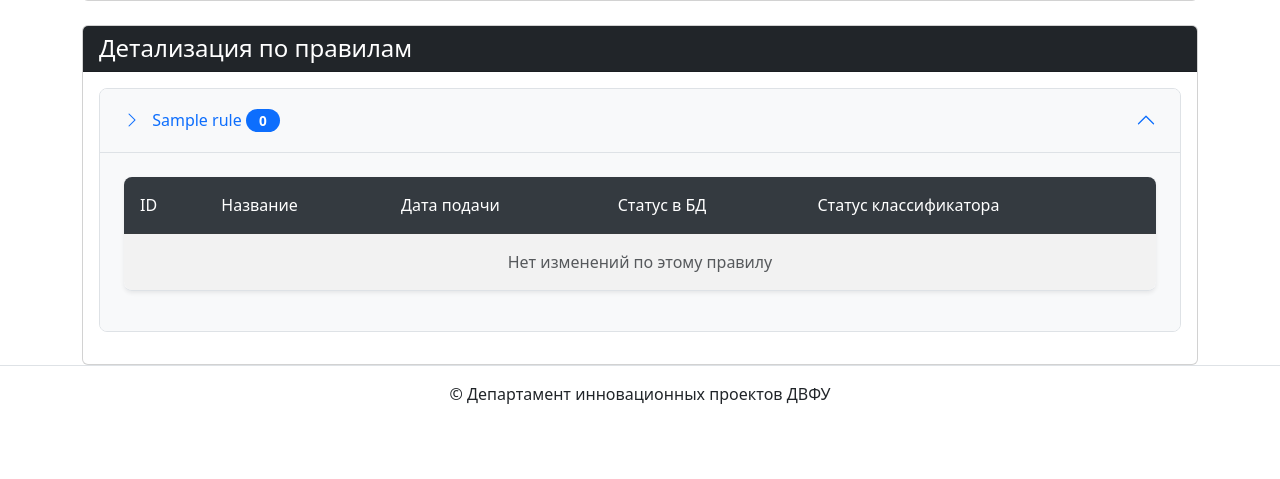
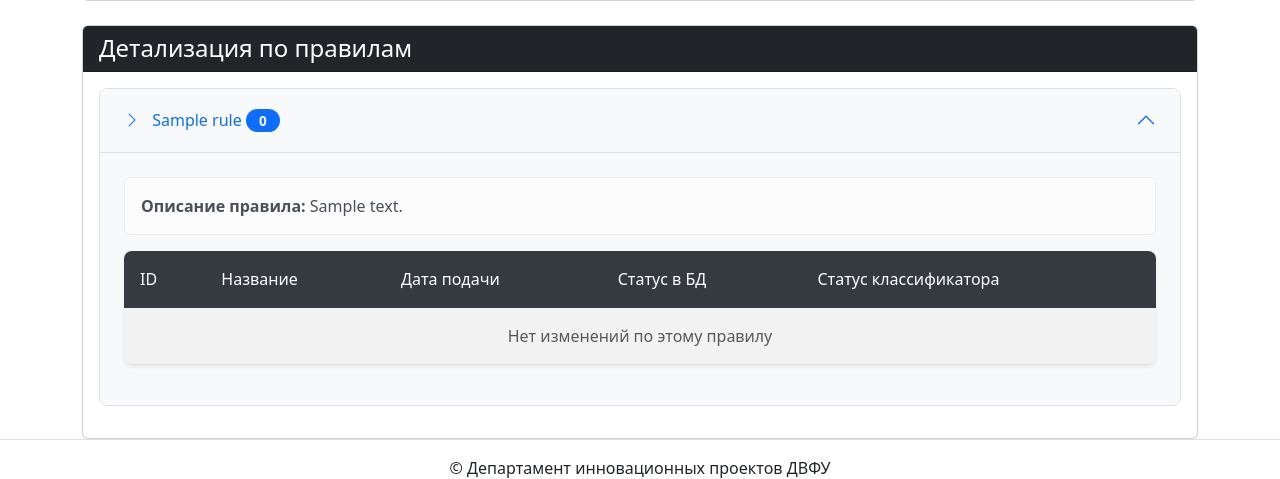
Before and after one commit to DepartmentOfSoftwareEngineeringFEFU/B9121-09.03.04_Verkhovtcov, a Django app: page /solver/ in a window 1280 px wide. Shown: the part 472-951 px from the top of the page. Before the commit the page ends 876 px from the top, so only its background shows below. Run offline with Django 5.2, Linux system fonts and the light colour scheme; tables that the repository leaves empty hold one stand-in row (values such as "Sample post").

Commit message:
Добавлен вывод описания правил

```diff
--- a/system/templates/CogSolver/rules_report.html
+++ b/system/templates/CogSolver/rules_report.html
@@ -18,7 +18,7 @@
         </div>
         <div class="card-body">
             <div class="accordion" id="rulesAccordion">
-                {% for rule in rules reversed  %}
+                {% for rule in rules reversed %}
                 <div class="accordion-item">
                     <h2 class="accordion-header">
                         <button class="accordion-button {% if not forloop.first %}collapsed{% endif %}" type="button"
@@ -28,16 +28,22 @@
                                 <i class="bi bi-chevron-right me-2"></i>
                                 {{ rule.name }}
                                 <span class="badge bg-primary rounded-pill ms-auto">
-                                    {{ rule.changed_count }} {{rule.changed_count|pluralize:"изменение,изменения,изменений"}}
+                                    {{ rule.changed_count }}
+                                    {{rule.changed_count|pluralize:"изменение,изменения,изменений"}}
                                 </span>
                             </div>
-
                         </button>
                     </h2>
                     <div id="collapse{{ forloop.counter }}"
                         class="accordion-collapse collapse {% if forloop.first %}show{% endif %}"
                         data-bs-parent="#rulesAccordion">
                         <div class="accordion-body">
+                            {% if rule.description %}
+                            <div class="alert alert-light mb-3">
+                                <p class="mb-0"><strong>Описание правила:</strong> {{ rule.description }}</p>
+                            </div>
+                            {% endif %}
+
                             {% include "CogSolver/includes/rule_detail.html" %}
                         </div>
                     </div>
@@ -46,6 +52,8 @@
             </div>
         </div>
     </div>
+
+
     {% else %}
     <div class="alert alert-info">
         <i class="bi bi-info-circle me-2"></i> Отсутствуют данные о заявках для отображения.
```
